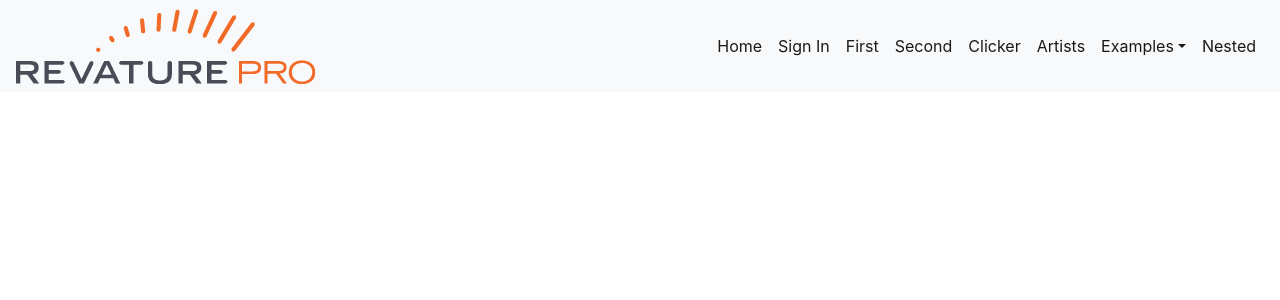
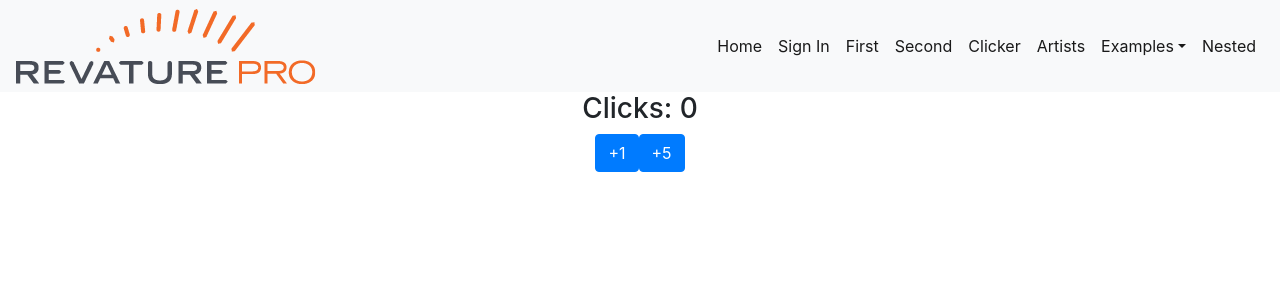
Before and after one commit to 1905-javareact/Demos, a React (Create React App) app in the folder 4week/music-api-app/: page /clicker in a window 1280 px wide. Shown: the top 300 px of the page. Built offline with nearby package versions, Linux system fonts and the light colour scheme.

Commit message:
clicker and props

```diff
--- a/4week/music-api-app/src/App.tsx
+++ b/4week/music-api-app/src/App.tsx
@@ -9,6 +9,13 @@ import { BrowserRouter, Switch, Route } from 'react-router-dom';
 import { SecondComponent } from './components/secondcomponent/second.component';
 import { NavComponent } from './components/nav/nav.component';
 import { ArtistComponent } from './components/artistcomponent/artist.component';
+import { FirstComponent } from './components/firstcomponent/first.component';
+import { ClickerComponent } from './components/clicker/clicker.component';
+import { MoviesComponent } from './components/movies/movies.component';
+import { NestedComponent } from './components/nested/nested.component';
+import { PokemonComponent } from './components/pokemon/pokemon.component';
+import { ChuckNorrisComponent } from './components/chucknorris/chucknorris.component';
+import { TicTacToeComponent } from './components/tic-tac-toe/tic-tac-toe.component';
 
 
 //we can make components in two ways
@@ -23,7 +30,15 @@ const App: React.FC = () => {
       <Switch>
         <Route path='/login' component={SignInComponent}/>
         <Route path='/home' component={SecondComponent}/>
+        <Route path='/second' component={SecondComponent}/>
         <Route path='/artists' component={ArtistComponent}/>
+        <Route path='/first' component={FirstComponent}/>
+        <Route path='/clicker' component={ClickerComponent}/>
+        <Route path='/movies' component={MoviesComponent}/>
+        <Route path='/nested' component={NestedComponent}/>
+        <Route path='/pokemon' component={PokemonComponent}/>
+        <Route path='/chuck-norris' component={ChuckNorrisComponent}/>
+        <Route path='/tic-tac-toe' component={TicTacToeComponent}/>
       </Switch>
     </div>
     </BrowserRouter>
--- /dev/null
+++ b/4week/music-api-app/src/components/chucknorris/chucknorris.component.tsx
@@ -0,0 +1,11 @@
+import React, { Component } from 'react';
+
+export class ChuckNorrisComponent extends Component {
+    render() {
+        return (
+            <div>
+                I am the ChuckNorris Component
+            </div>
+        );
+    }
+}
--- /dev/null
+++ b/4week/music-api-app/src/components/clicker/clicker-incrementer/clicker-incrementer.component.tsx
@@ -0,0 +1,22 @@
+import React from 'react'
+
+interface IIncrementerProps{
+    label: string
+    increment: ()=>void
+}
+
+export class ClickerIncrementerComponent extends React.PureComponent<IIncrementerProps>{
+
+    constructor(props){
+        super(props)
+    }
+
+    render(){
+        return(
+            <button className='btn btn-primary' onClick={this.props.increment}>
+                {this.props.label}
+            </button>
+        )
+    }
+
+}
--- /dev/null
+++ b/4week/music-api-app/src/components/clicker/clicker.component.tsx
@@ -0,0 +1,40 @@
+import React, { Component } from 'react';
+import { ClickerIncrementerComponent } from './clicker-incrementer/clicker-incrementer.component';
+
+interface IClickerState{
+    clicks:number
+}
+
+export class ClickerComponent extends Component<any, IClickerState> {
+    constructor(props){
+        super(props)
+        this.state = {
+            clicks:0
+        }
+    }
+
+
+    incrementClicks = (inc:number) => {
+        this.setState({
+            clicks: this.state.clicks + inc
+        })
+    }
+
+    render() {
+        let allIncrementers:any[] =[]
+        for(let i = 50; i < this.state.clicks; i+=50){
+            allIncrementers.push(<ClickerIncrementerComponent key={'+'+(i/50)*100}label={'+'+(i/50)*100} increment = {()=>this.incrementClicks((i/50)*100)}/>)
+        }
+        return (
+            <div>
+               <h3>Clicks: {this.state.clicks}</h3>
+               <button className='btn btn-primary' onClick={()=>this.incrementClicks(1)}>+1</button>
+                <ClickerIncrementerComponent label={'+5'} increment={()=>this.incrementClicks(5)}/>
+                {
+                    this.state.clicks >= 100 &&
+                    allIncrementers
+                }
+            </div>
+        );
+    }
+}
--- /dev/null
+++ b/4week/music-api-app/src/components/movies/movies.component.tsx
@@ -0,0 +1,11 @@
+import React, { Component } from 'react';
+
+export class MoviesComponent extends Component {
+    render() {
+        return (
+            <div>
+                I am the Movies Component
+            </div>
+        );
+    }
+}
--- /dev/null
+++ b/4week/music-api-app/src/components/nested/nested.component.tsx
@@ -0,0 +1,11 @@
+import React, { Component } from 'react';
+
+export class NestedComponent extends Component {
+    render() {
+        return (
+            <div>
+                I am the Nested Component
+            </div>
+        );
+    }
+}
--- /dev/null
+++ b/4week/music-api-app/src/components/pokemon/pokemon.component.tsx
@@ -0,0 +1,12 @@
+import React, { Component } from 'react';
+
+export class PokemonComponent extends Component {
+    render() {
+        return (
+            <div>
+                I am the Pokemon
+             Component
+            </div>
+        );
+    }
+}
--- /dev/null
+++ b/4week/music-api-app/src/components/tic-tac-toe/tic-tac-toe.component.tsx
@@ -0,0 +1,11 @@
+import React, { Component } from 'react';
+
+export class TicTacToeComponent extends Component {
+    render() {
+        return (
+            <div>
+                I am the TicTacToe Component
+            </div>
+        );
+    }
+}
```
